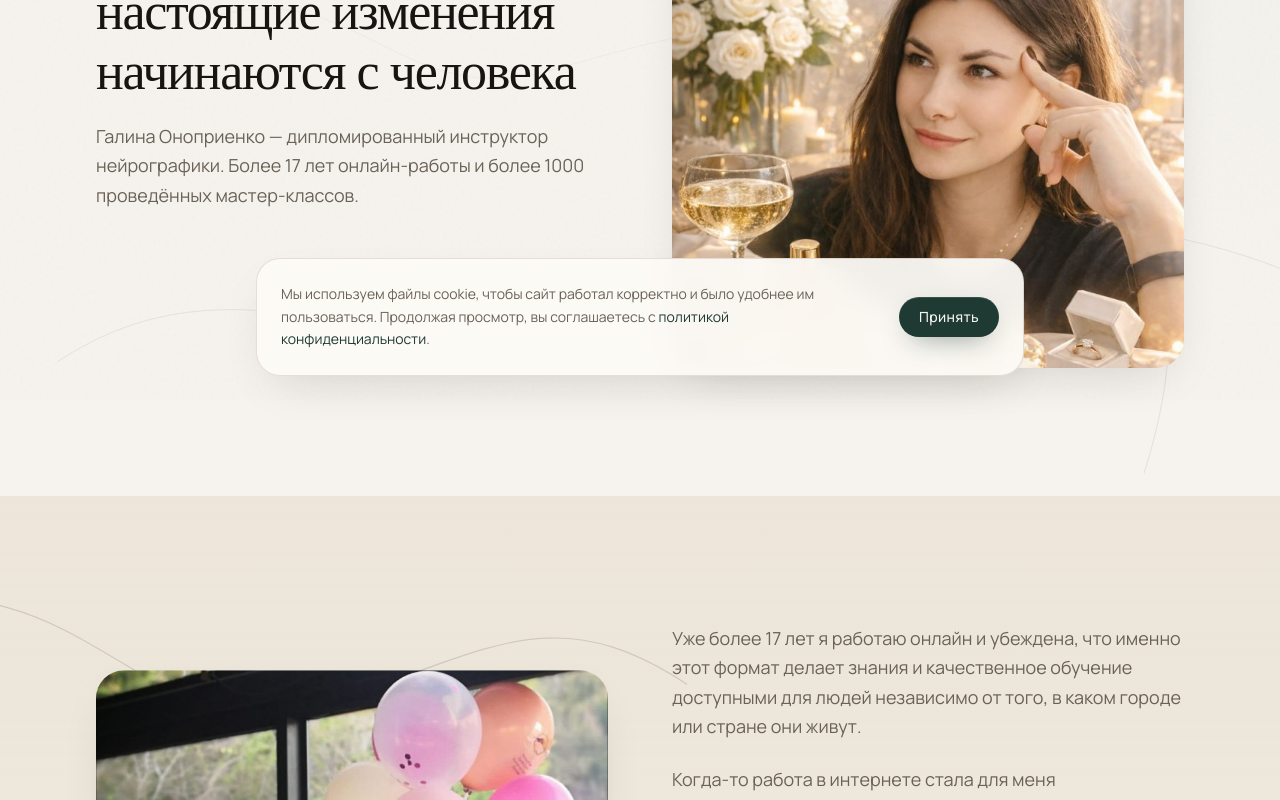
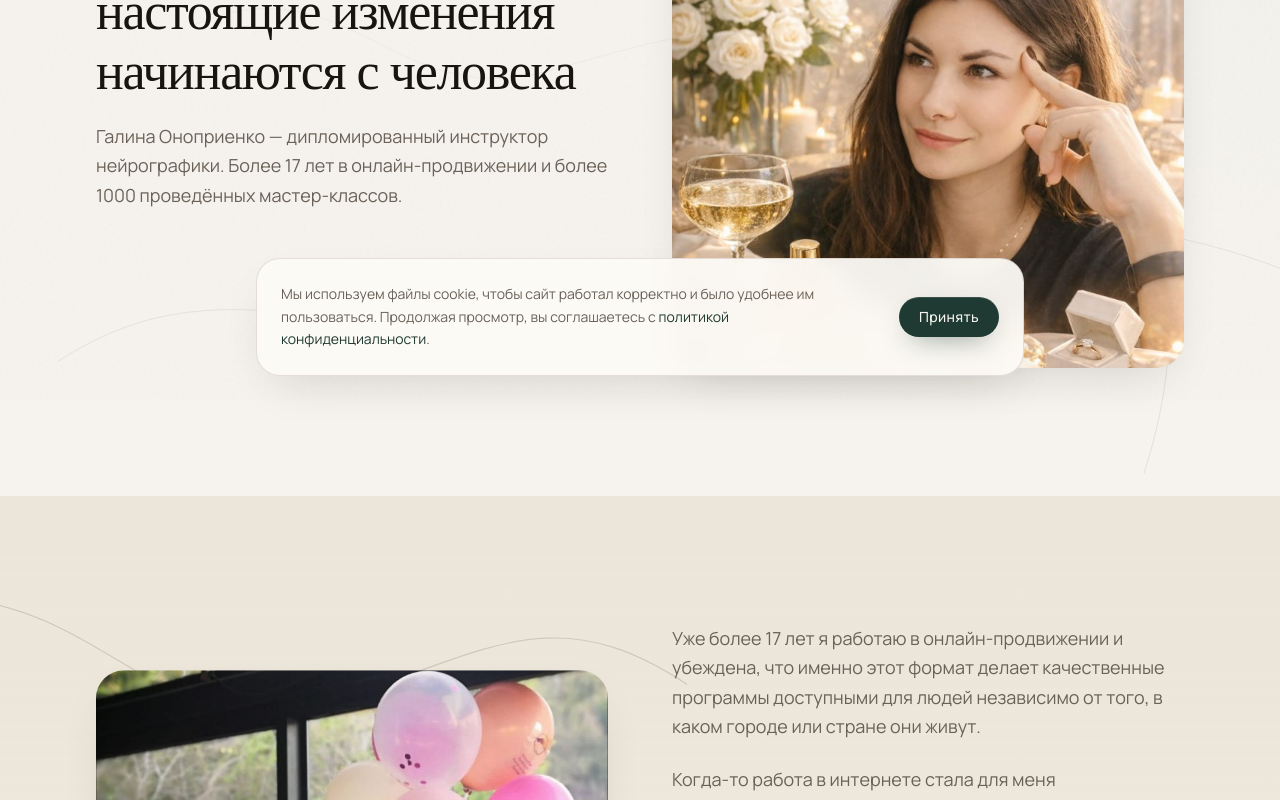
Before and after one commit to galileya2008-byte/neurographica-site, a Next.js app: page /about in a window 1280 px wide. Shown: the part 400-1200 px from the top of the page. Built offline with nearby package versions, Linux system fonts and the light colour scheme; no server answers; a web font is replaced by a local one.

Commit message:
Update site copy: neurographica as a tool and 17 years in online promotion.
Co-authored-by: Cursor <cursoragent@cursor.com>

```diff
--- a/app/about/page.tsx
+++ b/app/about/page.tsx
@@ -9,7 +9,7 @@ import { buildPageMetadata } from "@/lib/seo/metadata";
 export const metadata: Metadata = buildPageMetadata({
   title: "Обо мне",
   description:
-    "Галина Оноприенко — дипломированный инструктор нейрографики. Более 17 лет онлайн, 1000+ мастер-классов. Осознанный подход без обещаний «волшебных таблеток».",
+    "Галина Оноприенко — дипломированный инструктор нейрографики. 17 лет онлайн-продвижения, 1000+ мастер-классов. Осознанный подход без обещаний «волшебных таблеток».",
   path: "/about",
 });
 
@@ -29,7 +29,7 @@ export default function AboutPage() {
               </h1>
               <p className="mt-6 text-lg leading-relaxed text-muted">
                 {siteConfig.expert} — дипломированный инструктор нейрографики.
-                Более 17 лет онлайн-работы и более 1000 проведённых мастер-классов.
+                Более 17 лет в онлайн-продвижении и более 1000 проведённых мастер-классов.
               </p>
             </div>
             <div className="relative aspect-[4/5] overflow-hidden rounded-[1.75rem] shadow-card">
@@ -61,9 +61,9 @@ export default function AboutPage() {
 
           <div className="space-y-6 text-base leading-relaxed text-muted md:text-lg">
             <p>
-              Уже более 17 лет я работаю онлайн и убеждена, что именно этот формат
-              делает знания и качественное обучение доступными для людей независимо
-              от того, в каком городе или стране они живут.
+              Уже более 17 лет я работаю в онлайн-продвижении и убеждена, что именно
+              этот формат делает качественные программы доступными для людей
+              независимо от того, в каком городе или стране они живут.
             </p>
             <p>
               Когда-то работа в интернете стала для меня необходимостью. Со временем
--- a/components/sections/about/about-preview.tsx
+++ b/components/sections/about/about-preview.tsx
@@ -27,8 +27,9 @@ export function AboutPreview() {
 
           <div className="space-y-4 text-muted leading-relaxed">
             <p>
-              Уже более 17 лет я работаю онлайн и убеждена: этот формат делает
-              качественное обучение доступным людям независимо от города и страны.
+              Уже более 17 лет я работаю в онлайн-продвижении и убеждена: этот формат
+              делает качественные программы доступными людям независимо от города и
+              страны.
             </p>
             <p>
               Я — дипломированный инструктор нейрографики. Провела более{" "}
--- a/components/sections/benefits/benefits-grid.tsx
+++ b/components/sections/benefits/benefits-grid.tsx
@@ -10,7 +10,7 @@ export function BenefitsGrid() {
       <SectionHeader
         eyebrow="Почему можно доверять"
         title="Опыт, метод и профессиональный подход"
-        description="Более 17 лет онлайн-работы, сотни живых занятий и последовательное развитие как специалиста."
+        description="Более 17 лет в онлайн-продвижении, сотни живых занятий и последовательное развитие как специалиста."
       />
 
       <div className="grid gap-5 sm:grid-cols-2 xl:grid-cols-4">
--- a/components/sections/hero/hero-home.tsx
+++ b/components/sections/hero/hero-home.tsx
@@ -27,7 +27,7 @@ export function HeroHome() {
           </h1>
           <p className="mt-6 max-w-xl text-lg leading-relaxed text-muted md:text-xl">
             Авторские мастер-классы и программы, которые помогают работать с
-            намерением, планированием и внутренней ясностью через метод
+            намерением, планированием и внутренней ясностью с использованием
             нейрографики.
           </p>
 
@@ -69,7 +69,7 @@ export function HeroHome() {
           <p className="mt-4 text-sm tracking-[0.04em] text-muted">
             {siteConfig.expert}
             <span className="mx-2 text-gold">·</span>
-            17 лет онлайн · 1000+ мастер-классов
+            17 лет онлайн-продвижения · 1000+ мастер-классов
           </p>
         </motion.div>
       </Container>
--- a/config/site.ts
+++ b/config/site.ts
@@ -3,7 +3,7 @@ export const siteConfig = {
   expert: "Галина Оноприенко",
   title: "От намерения к действию — Галина Оноприенко",
   description:
-    "Мастер-классы и программы по нейрографике. 17 лет онлайн-обучения, 1000+ мастер-классов. Осознанный подход к целям, намерению и изменениям.",
+    "Мастер-классы и программы с использованием нейрографики. 17 лет онлайн-продвижения, 1000+ мастер-классов. Осознанный подход к целям, намерению и изменениям.",
   url:
     process.env.NEXT_PUBLIC_SITE_URL ??
     "https://galileya2008-byte.github.io/neurographica-site",
@@ -44,8 +44,8 @@ export const materialsIntro = {
 export const benefits = [
   {
     value: "17 лет",
-    label: "работы онлайн",
-    description: "Делаю качественные знания доступными независимо от города и страны.",
+    label: "онлайн-продвижения",
+    description: "Опыт продвижения образовательных проектов в интернете с 2008 года.",
   },
   {
     value: "1000+",
```
